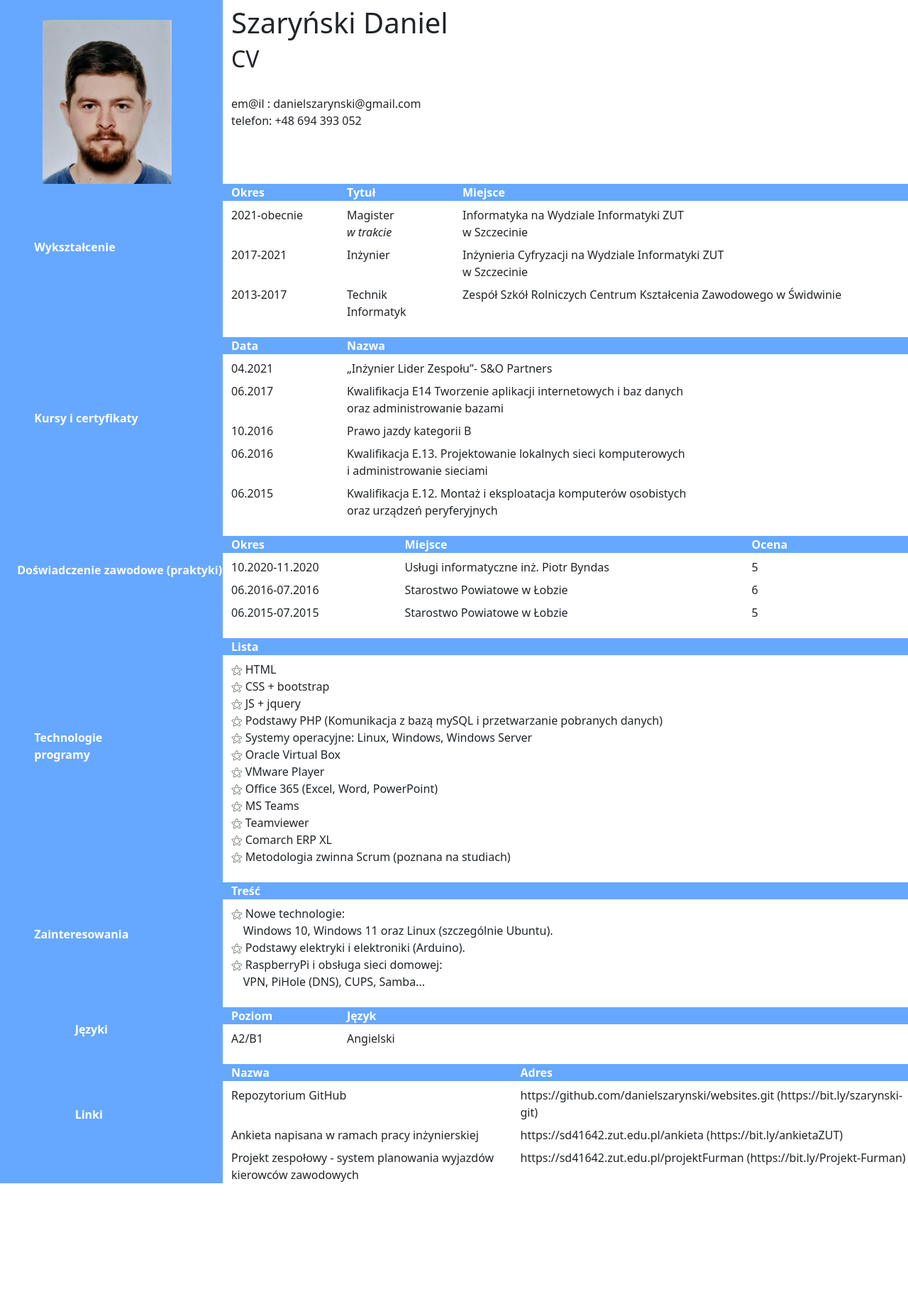
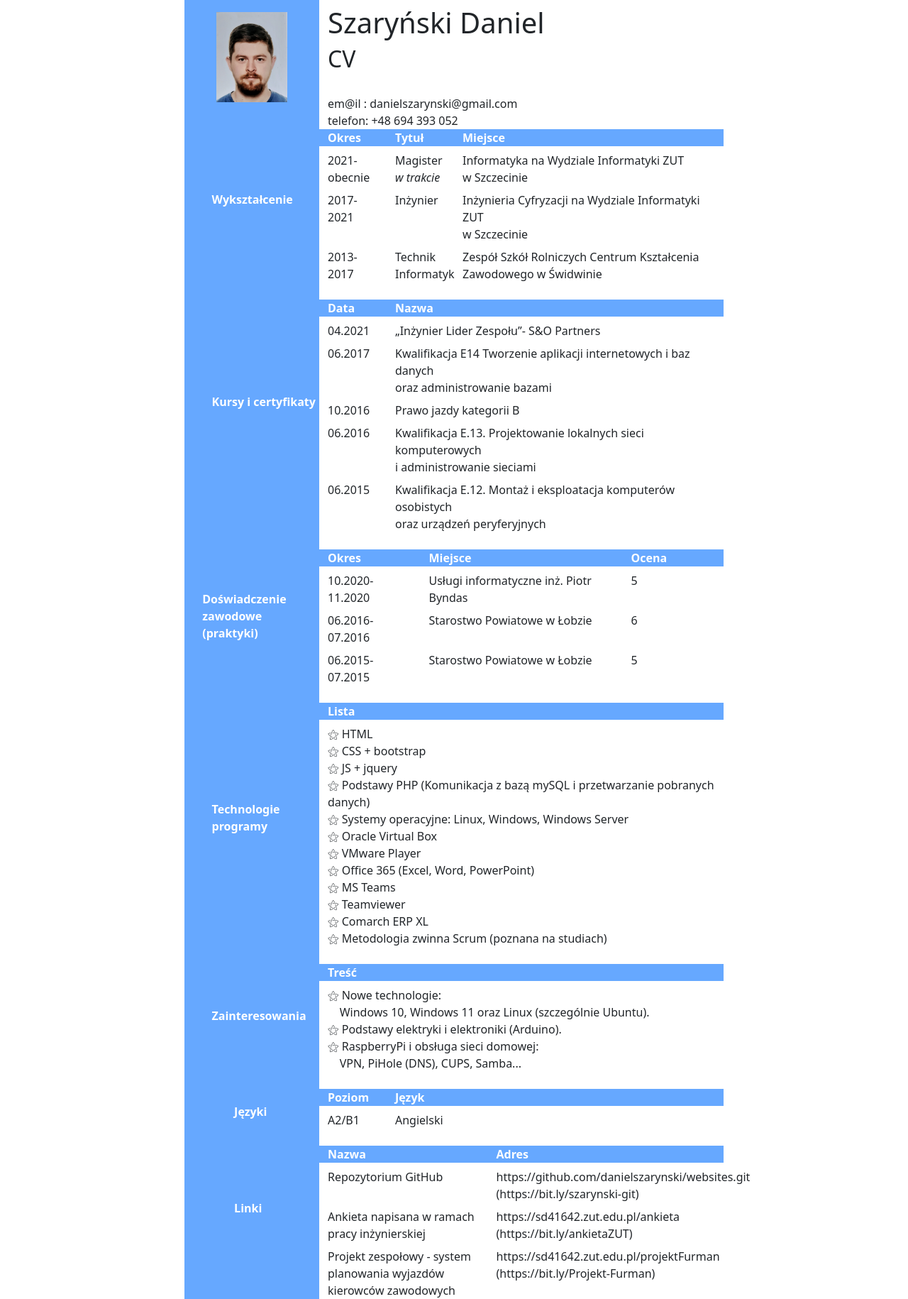
Before and after one commit to danielszarynski/websites, a PHP site: page / in a window 1280 px wide. Shown: the whole page at 71% size. Before the commit the page ends 1667 px from the top, so only its background shows below. Run offline with PHP 8.4, Linux system fonts and the light colour scheme.

Commit message:
Update style2.css

```diff
--- a/CV/style2.css
+++ b/CV/style2.css
@@ -1,6 +1,6 @@
 body {
 
-    /* width: 57.5vw;  */
+     width: 57.5vw;
     margin: 0 auto;
 }
 
```
